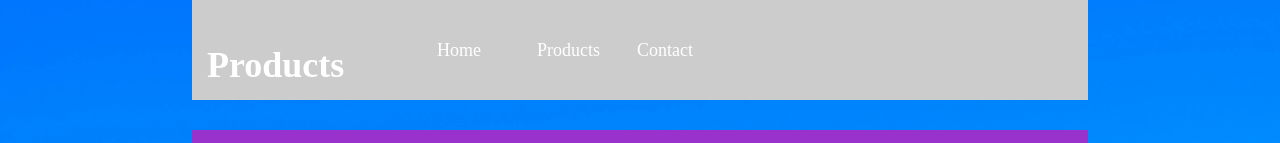
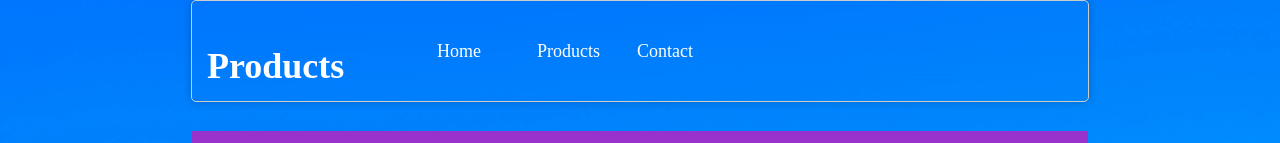
Before and after one commit to ingMarAmaya/prueba-tec, a Vue app in the folder prueba/: page / in a window 1280 px wide. Shown: the top 143 px of the page. Built offline with nearby package versions, Linux system fonts and the light colour scheme.

Commit message:
added style to encabezado

```diff
--- a/prueba/src/components/header.vue
+++ b/prueba/src/components/header.vue
@@ -27,7 +27,11 @@
         height: 100px;
         line-height: 100px;
         font-size: 18px;
-        background-color: #ccc;
+        background-color: transparent;
+        border: 1px solid #ccc;
+        border-radius: 5px;
+        backdrop-filter: blur(20px);
+        box-shadow: 0 0 10px rgba(0,0,0,.2);
     }
     .encabezado h1{
         display: block;
```
